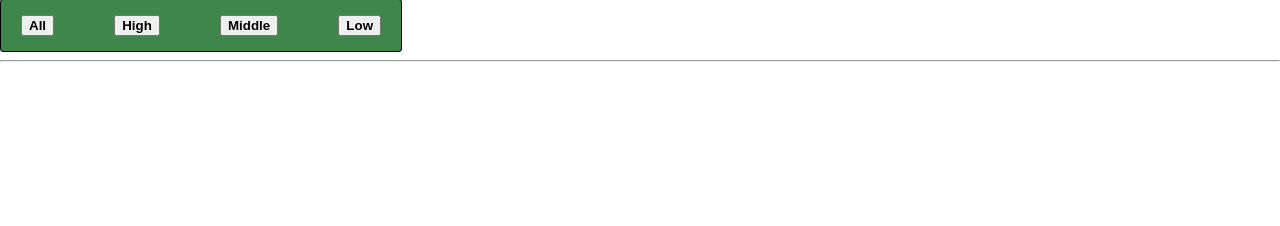
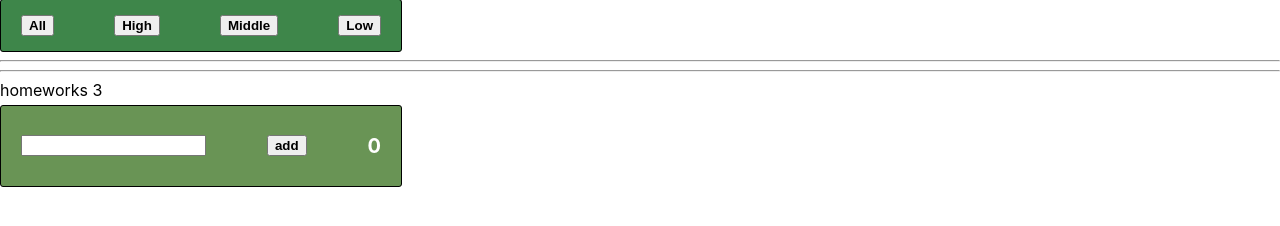
Before and after one commit to alx8437/tasks__Ignat_typescript, a React (Create React App) app: page / in a window 1280 px wide. Shown: the part 512-738 px from the top of the page. Built offline with nearby package versions, Linux system fonts and the light colour scheme.

Commit message:
add HW3: input, add users

```diff
--- a/package.json
+++ b/package.json
@@ -14,7 +14,8 @@
     "react": "^16.13.1",
     "react-dom": "^16.13.1",
     "react-scripts": "3.4.1",
-    "typescript": "~3.7.2"
+    "typescript": "~3.7.2",
+    "uuid": "^8.3.1"
   },
   "scripts": {
     "start": "react-scripts start",
--- a/src/p1-main/m1-ui/u1-app/App.tsx
+++ b/src/p1-main/m1-ui/u1-app/App.tsx
@@ -2,6 +2,7 @@ import React from "react";
 import s from "./App.module.css";
 import HW1 from "../../../p2-homeworks/h1/HW1";
 import HW2 from "../../../p2-homeworks/h2/HW2";
+import HW3 from "../../../p2-homeworks/h3/HW3";
 
 function App() {
     return (
@@ -9,7 +10,7 @@ function App() {
             <div>react homeworks:</div>
             <HW1/>
             <HW2/>
-            {/*<HW3/>*/}
+            <HW3/>
             {/*<HW4/>*/}
             {/*<HW5/>*/}
 
--- a/src/p2-homeworks/h3/Greeting.module.css
+++ b/src/p2-homeworks/h3/Greeting.module.css
@@ -1,7 +1,36 @@
-.someClass {
-
+.wrapperGreeting {
+    margin-top: 5px;
+    width: 360px;
+    height: 40px;
+    background-color: rgba(85, 134, 62, 0.88);
+    padding: 20px;
+    display: flex;
+    justify-content: space-between;
+    align-items: center;
+    border: 1px solid black;
+    border-radius: 3px;
 }
 
-.error {
+
+.errorGreeting {
+}
+
+.inputGreetingWrapper {
     border: 1px solid red;
 }
+
+.totalUsersGreeting {
+    font-size: 20px;
+    font-weight: bold;
+    color: white;
+}
+
+.buttonGreeting {
+    font-weight: bold;
+}
+
+.errorMessageGreeting {
+    font-size: 15px;
+    color: red;
+    font-weight: bold;
+}
--- a/src/p2-homeworks/h3/Greeting.tsx
+++ b/src/p2-homeworks/h3/Greeting.tsx
@@ -2,26 +2,33 @@ import React from "react";
 import s from "./Greeting.module.css";
 
 type GreetingPropsType = {
-    name: any // need to fix any
-    setNameCallback: any // need to fix any
-    addUser: any // need to fix any
-    error: any // need to fix any
-    totalUsers: any // need to fix any
+    name: string
+    setNameCallback: any
+    addUser: () => void
+    error?: string
+    totalUsers: number
 }
 
 // презентационная компонента (для верстальщика)
 const Greeting: React.FC<GreetingPropsType> = (
     {name, setNameCallback, addUser, error, totalUsers} // деструктуризация пропсов
 ) => {
-    const inputClass = s.error; // need to fix with (?:)
 
-    return (
-        <div>
-            <input value={name} onChange={setNameCallback} className={inputClass}/>
-            <span>{error}</span>
-            <button onClick={addUser}>add</button>
-            <span>{totalUsers}</span>
-        </div>
+    const inputClass = (error) ? `${s.inputGreetingWrapper}` : ''
+
+    return (<>
+            <div className={s.wrapperGreeting}>
+                <input
+                    value={name}
+                    onChange={setNameCallback}
+                    className={inputClass}
+                />
+                <button className={s.buttonGreeting} onClick={addUser}>add</button>
+                <span className={s.totalUsersGreeting}>{totalUsers}</span>
+            </div>
+            <div className={s.errorMessageGreeting}>{error}</div>
+        </>
+
     );
 }
 
--- a/src/p2-homeworks/h3/GreetingContainer.tsx
+++ b/src/p2-homeworks/h3/GreetingContainer.tsx
@@ -1,9 +1,10 @@
-import React, {useState} from "react";
+import React, {ChangeEvent, useState} from "react";
 import Greeting from "./Greeting";
+import {UserType} from "./HW3";
 
 type GreetingContainerPropsType = {
-    users: any // need to fix any
-    addUserCallback: any // need to fix any
+    users: Array<UserType>
+    addUserCallback: (name: string) => void
 }
 
 // более простой и понятный для новичков
@@ -12,17 +13,25 @@ type GreetingContainerPropsType = {
 // более современный и удобный для про :)
 // уровень локальной логики
 const GreetingContainer: React.FC<GreetingContainerPropsType> = ({users, addUserCallback}) => { // деструктуризация пропсов
-    const [name, setName] = useState<any>(""); // need to fix any
-    const [error, setError] = useState<any>(""); // need to fix any
+    const [name, setName] = useState<string>("");
+    const [error, setError] = useState<string>("");
 
-    const setNameCallback = (e: any) => { // need to fix any
-        setName(""); // need to fix
+    const setNameCallback = (e: ChangeEvent<HTMLInputElement>) => {
+        const inputValue = e.currentTarget.value
+        setName(inputValue)
     };
     const addUser = () => {
-        alert(`Hello  !`); // need to fix
+       if (name) {
+           setError("")
+           addUserCallback(name)
+           alert(`Hello ${name}!`)
+           setName("")
+       } else {
+           setError("Error! Input should be to get the value")
+       }
     };
 
-    const totalUsers = 0; // need to fix
+    const totalUsers = users.length;
 
     return (
         <Greeting
--- a/src/p2-homeworks/h3/HW3.tsx
+++ b/src/p2-homeworks/h3/HW3.tsx
@@ -1,32 +1,28 @@
 import React, {useState} from "react";
 import GreetingContainer from "./GreetingContainer";
+import {v1} from "uuid";
 
 // types
 export type UserType = {
-    _id: any // need to fix any
-    name: any // need to fix any
+    _id: string
+    name: string
 }
 
 // уровень работы с глобальными данными
 function HW3() {
-    const [users, setUsers] = useState<any>([]); // need to fix any
+    const [users, setUsers] = useState<Array<UserType>>([]);
 
-    const addUserCallback = (name: any) => { // need to fix any
-        setUsers([]); // need to fix
+    const addUserCallback = (name: string) => {
+        const newUsers = users
+        newUsers.push({_id: v1(), name})
+        setUsers(newUsers);
     }
 
     return (
         <div>
             <hr/>
             homeworks 3
-
-            {/*should work (должно работать)*/}
             <GreetingContainer users={users} addUserCallback={addUserCallback}/>
-
-            <hr/>
-            {/*для личного творчества, могу проверить*/}
-            {/*<AlternativeGreeting/>*/}
-            <hr/>
         </div>
     );
 }
```
Also changed, not shown: src/p2-homeworks/h2/Affairs.module.css (line endings or trailing spaces), 1 other file (tests, documents, lock files or other folders).
